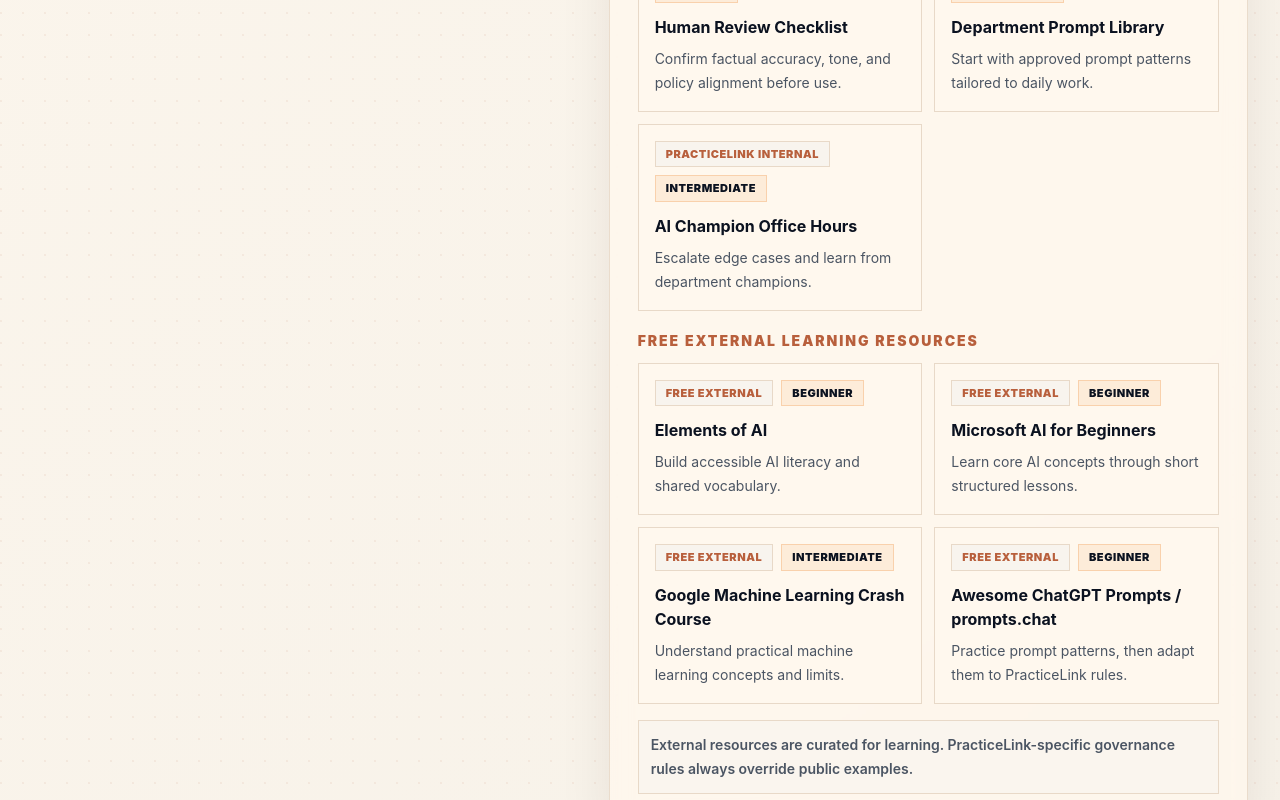
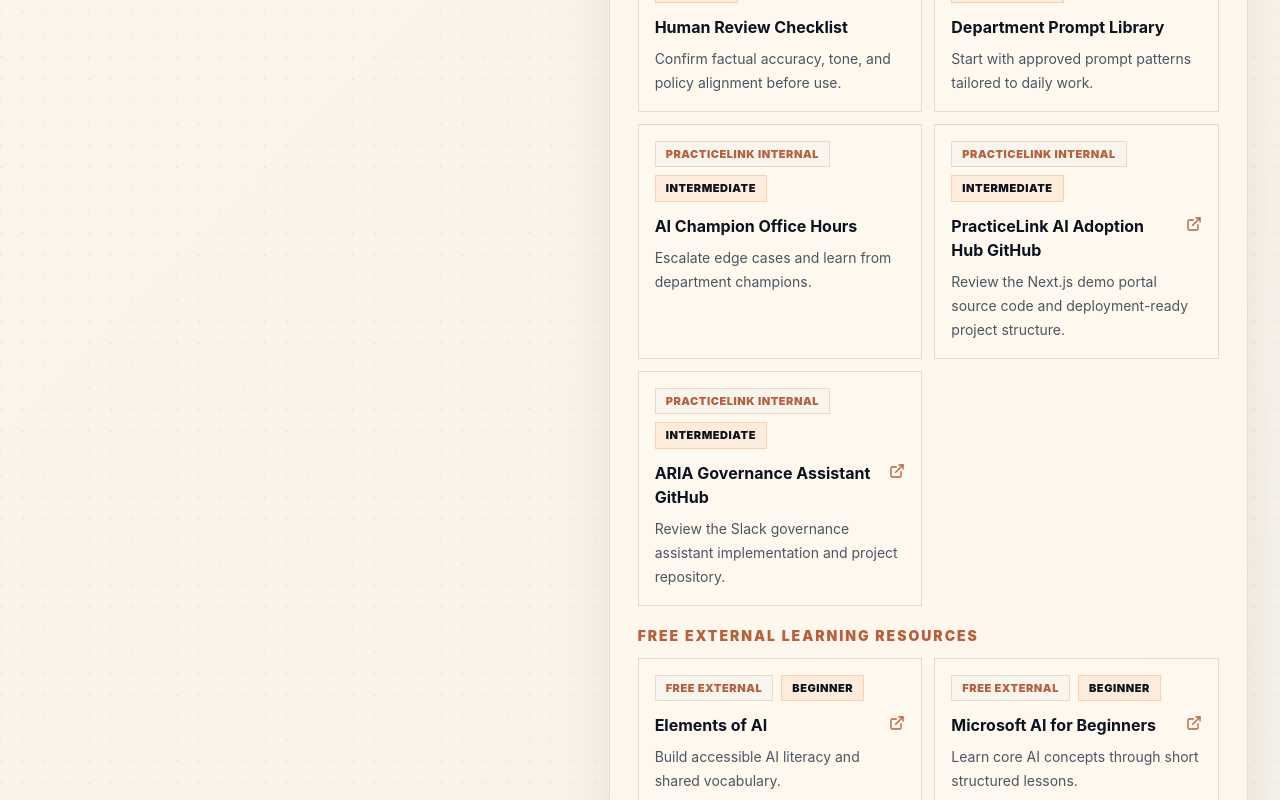
Before and after one commit to sriram369/practicelink-ai-adoption-hub, a Next.js app: page /learning-path in a window 1280 px wide. Shown: the part 2100-2900 px from the top of the page. Built offline with nearby package versions, Linux system fonts and the light colour scheme.

Commit message:
Add resource links to learning paths

```diff
--- a/components/ResourceCard.tsx
+++ b/components/ResourceCard.tsx
@@ -1,7 +1,8 @@
 import type { Resource } from "@/data/resources";
+import { ExternalLink } from "lucide-react";
 
 export function ResourceCard({ resource }: { resource: Resource }) {
-  return (
+  const content = (
     <article className="border border-line bg-card/70 p-4">
       <div className="flex flex-wrap items-center gap-2">
         <span className="border border-line bg-paper px-2.5 py-1 text-[11px] font-black uppercase tracking-wider text-clay">
@@ -11,8 +12,26 @@
           {resource.difficulty}
         </span>
       </div>
-      <h4 className="mt-3 text-base font-bold text-ink">{resource.name}</h4>
+      <h4 className="mt-3 flex items-start justify-between gap-3 text-base font-bold text-ink">
+        <span>{resource.name}</span>
+        {resource.href ? <ExternalLink aria-hidden="true" className="mt-0.5 shrink-0 text-clay" size={16} /> : null}
+      </h4>
       <p className="mt-2 text-sm leading-6 text-mutedInk">{resource.suggestedUse}</p>
     </article>
   );
+
+  if (!resource.href) {
+    return content;
+  }
+
+  return (
+    <a
+      className="focus-ring block transition hover:-translate-y-0.5 hover:shadow-soft"
+      href={resource.href}
+      target="_blank"
+      rel="noreferrer"
+    >
+      {content}
+    </a>
+  );
 }
--- a/data/resources.ts
+++ b/data/resources.ts
@@ -5,6 +5,7 @@
   type: "Free external" | "PracticeLink internal";
   suggestedUse: string;
   difficulty: "Beginner" | "Intermediate" | "Advanced";
+  href?: string;
 };
 
 export const practiceLinkResources: Resource[] = [
@@ -37,6 +38,20 @@
     type: "PracticeLink internal",
     suggestedUse: "Escalate edge cases and learn from department champions.",
     difficulty: "Intermediate"
+  },
+  {
+    name: "PracticeLink AI Adoption Hub GitHub",
+    type: "PracticeLink internal",
+    suggestedUse: "Review the Next.js demo portal source code and deployment-ready project structure.",
+    difficulty: "Intermediate",
+    href: "https://github.com/sriram369/practicelink-ai-adoption-hub"
+  },
+  {
+    name: "ARIA Governance Assistant GitHub",
+    type: "PracticeLink internal",
+    suggestedUse: "Review the Slack governance assistant implementation and project repository.",
+    difficulty: "Intermediate",
+    href: "https://github.com/fahda2/artificial-routing-intelligence-agent"
   }
 ];
 
@@ -45,25 +60,29 @@
     name: "Elements of AI",
     type: "Free external",
     suggestedUse: "Build accessible AI literacy and shared vocabulary.",
-    difficulty: "Beginner"
+    difficulty: "Beginner",
+    href: "https://www.elementsofai.com/"
   },
   {
     name: "Microsoft AI for Beginners",
     type: "Free external",
     suggestedUse: "Learn core AI concepts through short structured lessons.",
-    difficulty: "Beginner"
+    difficulty: "Beginner",
+    href: "https://github.com/microsoft/AI-For-Beginners"
   },
   {
     name: "Google Machine Learning Crash Course",
     type: "Free external",
     suggestedUse: "Understand practical machine learning concepts and limits.",
-    difficulty: "Intermediate"
+    difficulty: "Intermediate",
+    href: "https://developers.google.com/machine-learning/crash-course"
   },
   {
     name: "Awesome ChatGPT Prompts / prompts.chat",
     type: "Free external",
     suggestedUse: "Practice prompt patterns, then adapt them to PracticeLink rules.",
-    difficulty: "Beginner"
+    difficulty: "Beginner",
+    href: "https://prompts.chat/"
   }
 ];
 
@@ -73,25 +92,29 @@
       name: "Google Machine Learning Crash Course",
       type: "Free external",
       suggestedUse: "Strengthen model literacy for analytics conversations.",
-      difficulty: "Intermediate"
+      difficulty: "Intermediate",
+      href: "https://developers.google.com/machine-learning/crash-course"
     },
     {
       name: "Kaggle Learn: Intro to Machine Learning",
       type: "Free external",
       suggestedUse: "Practice basic model thinking with hands-on exercises.",
-      difficulty: "Intermediate"
+      difficulty: "Intermediate",
+      href: "https://www.kaggle.com/learn/intro-to-machine-learning"
     },
     {
       name: "Kaggle Learn: Data Visualization",
       type: "Free external",
       suggestedUse: "Improve chart interpretation and insight communication.",
-      difficulty: "Beginner"
+      difficulty: "Beginner",
+      href: "https://www.kaggle.com/learn/data-visualization"
     },
     {
       name: "Microsoft AI for Beginners",
       type: "Free external",
       suggestedUse: "Review the foundations behind common AI workflows.",
-      difficulty: "Beginner"
+      difficulty: "Beginner",
+      href: "https://github.com/microsoft/AI-For-Beginners"
     }
   ],
   "IT / Engineering": [
@@ -99,31 +122,36 @@
       name: "Microsoft AI for Beginners",
       type: "Free external",
       suggestedUse: "Create a shared baseline for AI architecture discussions.",
-      difficulty: "Beginner"
+      difficulty: "Beginner",
+      href: "https://github.com/microsoft/AI-For-Beginners"
     },
     {
       name: "LLMs-from-scratch",
       type: "Free external",
       suggestedUse: "Deepen technical understanding of language model internals.",
-      difficulty: "Advanced"
+      difficulty: "Advanced",
+      href: "https://github.com/rasbt/LLMs-from-scratch"
     },
     {
       name: "Flowise",
       type: "Free external",
       suggestedUse: "Prototype governed AI workflows and evaluation paths.",
-      difficulty: "Intermediate"
+      difficulty: "Intermediate",
+      href: "https://github.com/FlowiseAI/Flowise"
     },
     {
       name: "OpenHands",
       type: "Free external",
       suggestedUse: "Explore agentic software workflows with governance review.",
-      difficulty: "Advanced"
+      difficulty: "Advanced",
+      href: "https://github.com/All-Hands-AI/OpenHands"
     },
     {
       name: "AI-For-Beginners GitHub curriculum",
       type: "Free external",
       suggestedUse: "Use structured lessons for internal champion enablement.",
-      difficulty: "Intermediate"
+      difficulty: "Intermediate",
+      href: "https://github.com/microsoft/AI-For-Beginners"
     }
   ],
   Marketing: [
@@ -131,25 +159,29 @@
       name: "prompts.chat / Awesome ChatGPT Prompts",
       type: "Free external",
       suggestedUse: "Study prompt formats for campaign drafting and variation.",
-      difficulty: "Beginner"
+      difficulty: "Beginner",
+      href: "https://prompts.chat/"
     },
     {
       name: "Elements of AI",
       type: "Free external",
       suggestedUse: "Build foundational confidence before workflow practice.",
-      difficulty: "Beginner"
+      difficulty: "Beginner",
+      href: "https://www.elementsofai.com/"
     },
     {
       name: "Microsoft AI for Beginners",
       type: "Free external",
       suggestedUse: "Connect AI basics to practical marketing workflows.",
-      difficulty: "Beginner"
+      difficulty: "Beginner",
+      href: "https://github.com/microsoft/AI-For-Beginners"
     },
     {
       name: "Google AI Education",
       type: "Free external",
       suggestedUse: "Explore responsible AI examples and learning modules.",
-      difficulty: "Beginner"
+      difficulty: "Beginner",
+      href: "https://ai.google/education/"
     }
   ],
   "Sales / Client Relations": [
@@ -157,25 +189,29 @@
       name: "prompts.chat / Awesome ChatGPT Prompts",
       type: "Free external",
       suggestedUse: "Practice outreach, recap, and follow-up prompt structures.",
-      difficulty: "Beginner"
+      difficulty: "Beginner",
+      href: "https://prompts.chat/"
     },
     {
       name: "Elements of AI",
       type: "Free external",
       suggestedUse: "Build AI literacy for client-facing confidence.",
-      difficulty: "Beginner"
+      difficulty: "Beginner",
+      href: "https://www.elementsofai.com/"
     },
     {
       name: "Microsoft AI for Beginners",
       type: "Free external",
       suggestedUse: "Learn practical AI concepts before CRM workflow practice.",
-      difficulty: "Beginner"
+      difficulty: "Beginner",
+      href: "https://github.com/microsoft/AI-For-Beginners"
     },
     {
       name: "Google AI Education",
       type: "Free external",
       suggestedUse: "Review responsible-use examples before client workflows.",
-      difficulty: "Beginner"
+      difficulty: "Beginner",
+      href: "https://ai.google/education/"
     }
   ],
   "HR / Admin": [
@@ -183,25 +219,29 @@
       name: "prompts.chat / Awesome ChatGPT Prompts",
       type: "Free external",
       suggestedUse: "Adapt prompt examples for summaries and onboarding drafts.",
-      difficulty: "Beginner"
+      difficulty: "Beginner",
+      href: "https://prompts.chat/"
     },
     {
       name: "Elements of AI",
       type: "Free external",
       suggestedUse: "Build a shared foundation for safe everyday AI use.",
-      difficulty: "Beginner"
+      difficulty: "Beginner",
+      href: "https://www.elementsofai.com/"
     },
     {
       name: "Microsoft AI for Beginners",
       type: "Free external",
       suggestedUse: "Learn core AI vocabulary for policy and admin workflows.",
-      difficulty: "Beginner"
+      difficulty: "Beginner",
+      href: "https://github.com/microsoft/AI-For-Beginners"
     },
     {
       name: "Google AI Education",
       type: "Free external",
       suggestedUse: "Review responsible-use concepts for workplace support tasks.",
-      difficulty: "Beginner"
+      difficulty: "Beginner",
+      href: "https://ai.google/education/"
     }
   ]
 };
```
